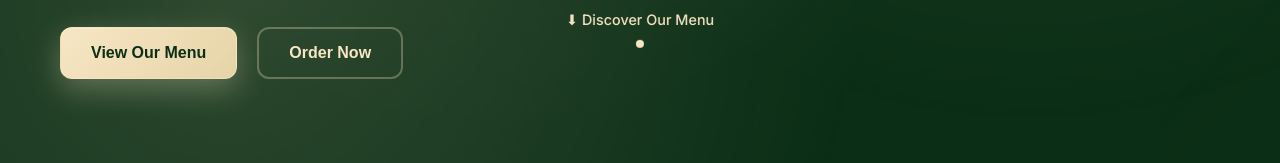
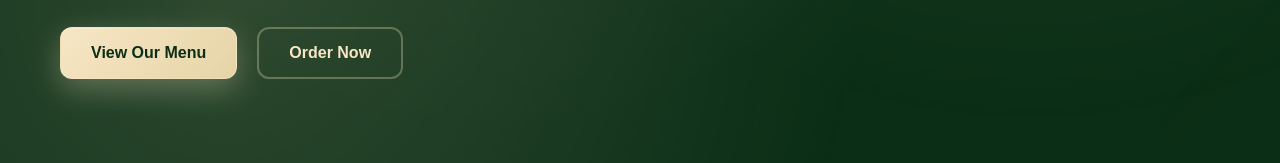
Before and after one commit to Amir-fan/bunandbone, a plain HTML site: page index.html in a window 1280 px wide. Shown: the part 637-800 px from the top of the page. Drawn offline with nearby package versions, Linux system fonts and the light colour scheme.

Commit message:
Update index.html

```diff
--- a/index.html
+++ b/index.html
@@ -74,10 +74,6 @@
                     </div>
                 </div>
             </div>
-        <div class="scroll-indicator">
-            <div class="scroll-text">⬇ Discover Our Menu</div>
-            <div class="scroll-dot"></div>
-        </div>
     </section>
 
     <!-- Menu Section -->
```
